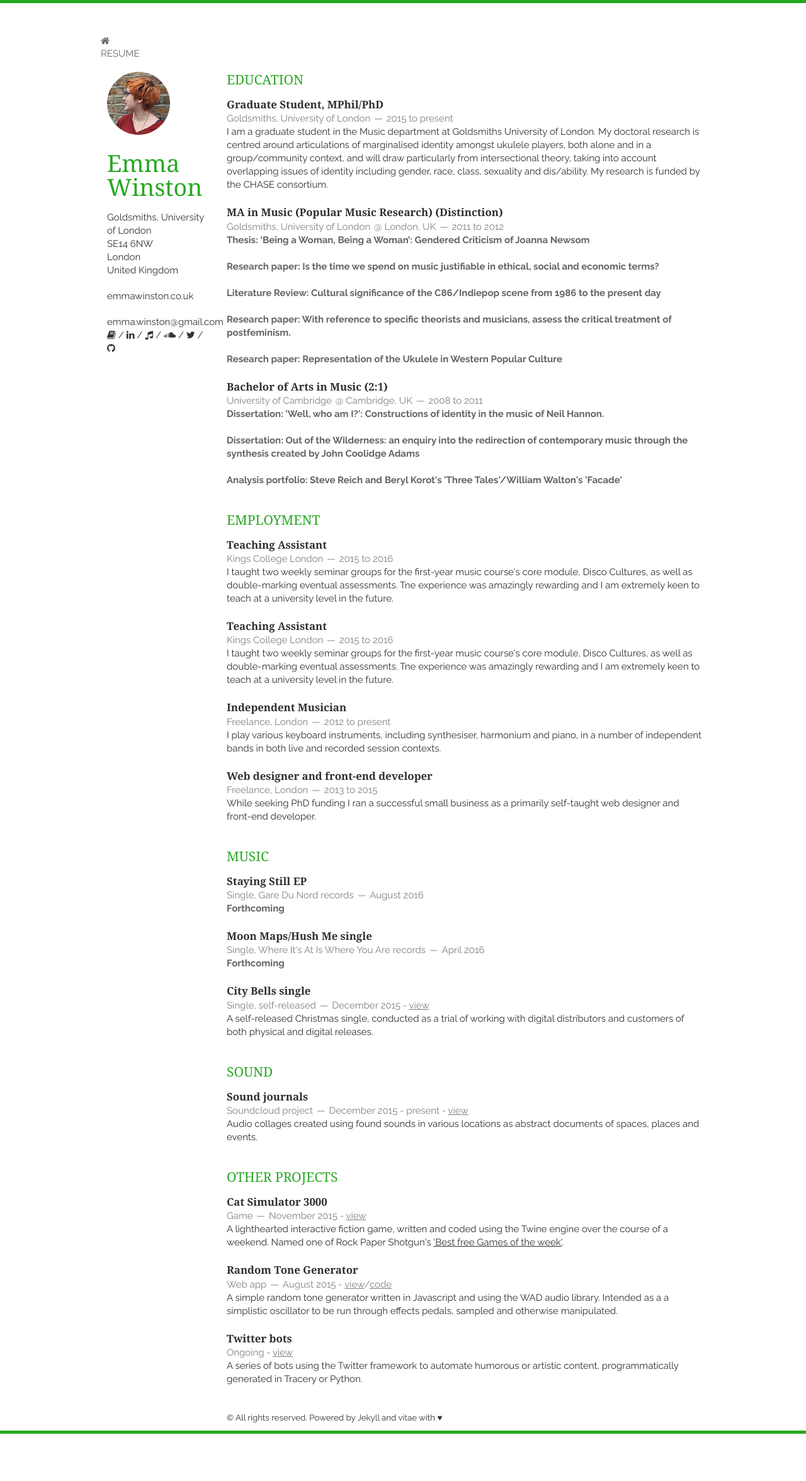
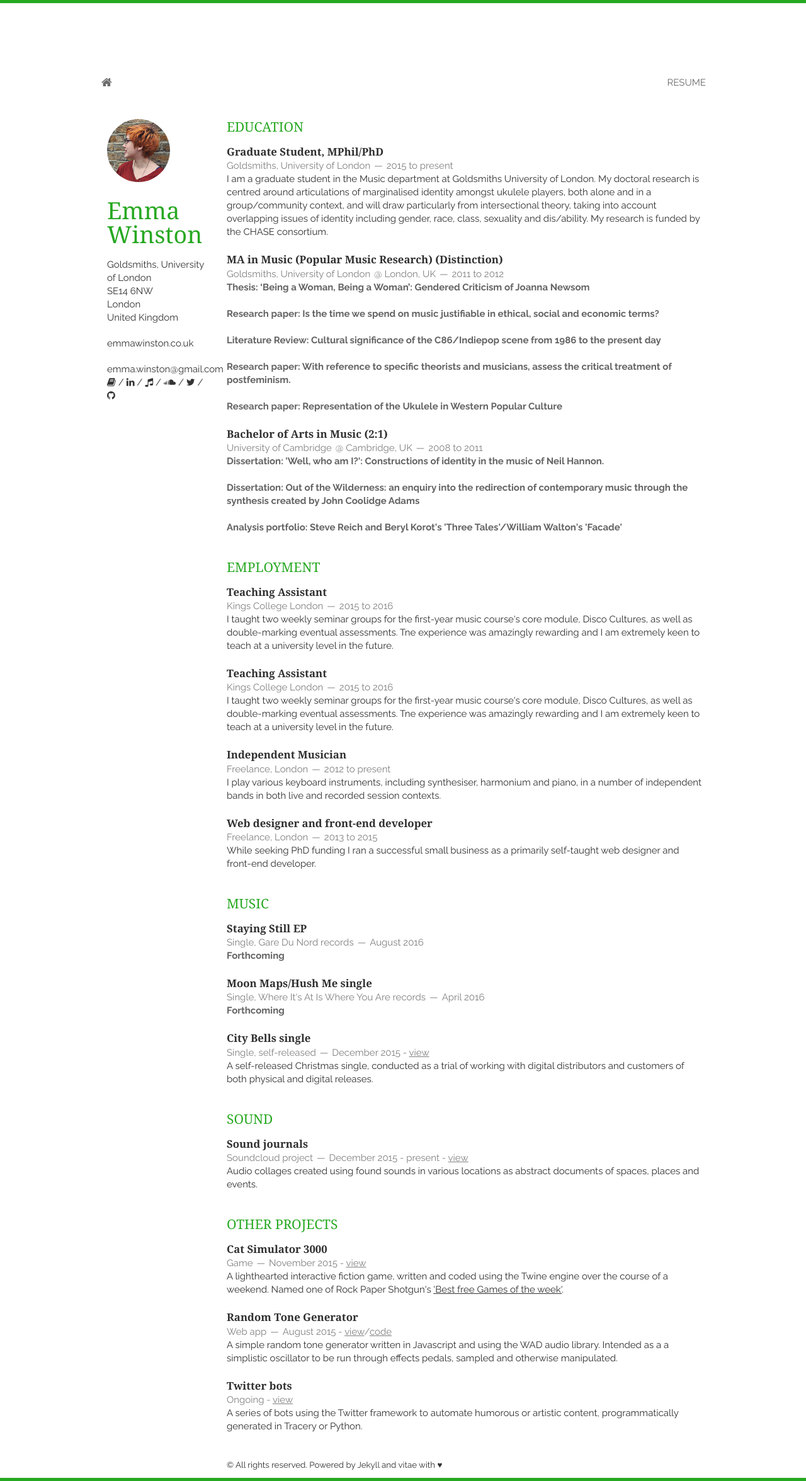
Before and after one commit to emmawinston/cv, a Jekyll site: the page built from index.html, in a window 1280 px wide. Shown: the whole page at 63% size. Built offline with Jekyll 4.4.1, drawn with Linux system fonts in a browser that asks for light colours; nearby versions of some CDN libraries; Markdown is read by kramdown in place of the engine named in the settings; the list of posts is cut into pages by our own code; before the commit the page ends 2276 px from its top, so only the background shows below that.

Commit message:
added bootstrap

```diff
--- a/_layouts/layout.html
+++ b/_layouts/layout.html
@@ -7,7 +7,7 @@
     <meta name="author" content="{{ site.name }} @{{ site.twitter }}">
 
     <meta name="viewport" content="width=device-width, initial-scale=1, maximum-scale=1">
-
+    <link href="https://maxcdn.bootstrapcdn.com/bootstrap/3.3.5/css/bootstrap.min.css" rel="stylesheet">
     <link rel="stylesheet" href="{{ site.baseurl }}static/css/base.css">
     <link rel="stylesheet" href="{{ site.baseurl }}static/css/skeleton.css">
     <link rel="stylesheet" href="{{ site.baseurl }}static/css/layout.css">
```
